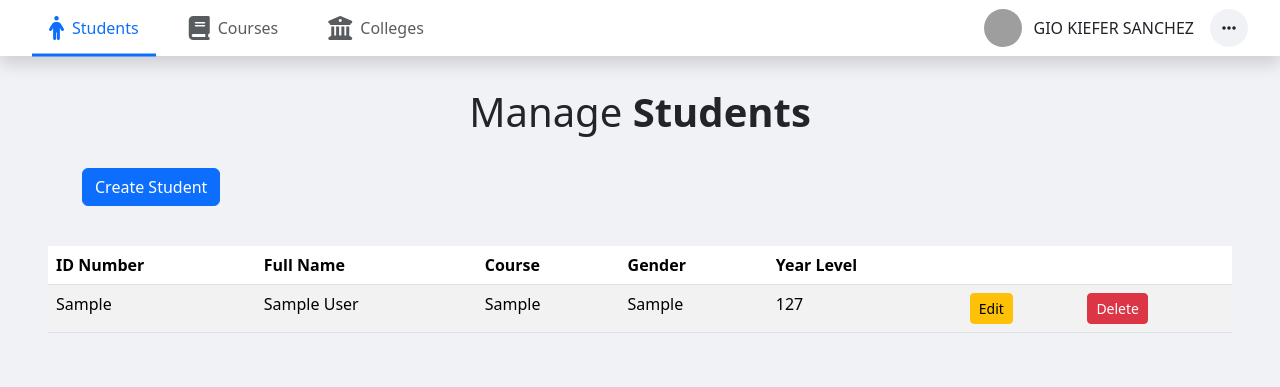
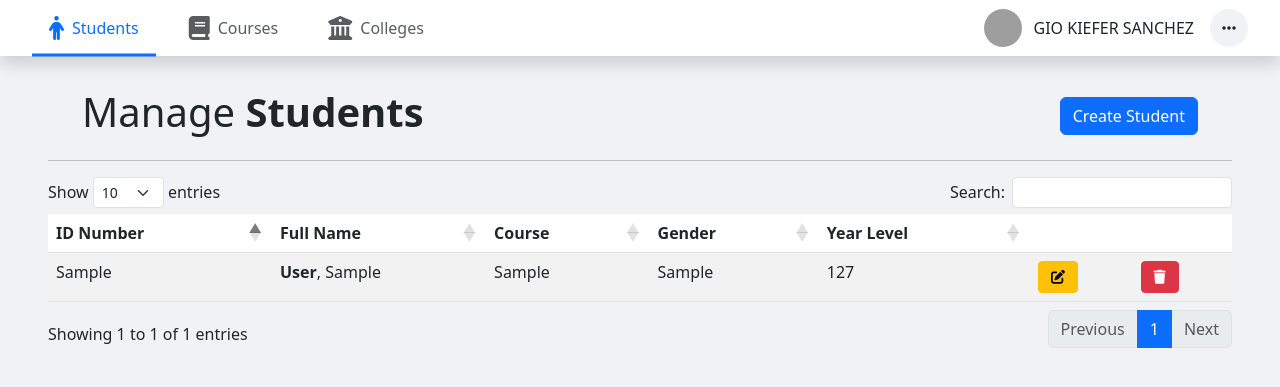
Before and after one commit to giosanchez0208/ssis, a Flask app: page /students in a window 1280 px wide. Shown: the top 387 px of the page. Run offline with Flask 3, Linux system fonts and the light colour scheme; tables that the repository leaves empty hold one stand-in row (values such as "Sample post"); parts of the project's set-up code (start-up, migrations or seed data) failed here and were passed over; some libraries are stand-ins or nearby versions; grey boxes are pictures that could not be loaded.

Commit message:
Data Table Enhanced

```diff
--- a/app/static/js/student.js
+++ b/app/static/js/student.js
@@ -1,3 +1,20 @@
+$(document).ready(function() {
+    $('#student_table').DataTable({
+        columnDefs: [
+            { orderable: false, targets: [-2] },
+            { orderable: false, targets: [-1] }
+        ],
+        initComplete: function(settings, json) {
+            $('.dataTables_filter input')
+                .filter(function() {
+                    return this.name === 'search';
+                })
+                .attr('placeholder', 'Search...');
+        }
+    });
+});
+
+
 // Show the custom gender field if "Custom" is selected
 const customRadio = document.getElementById('custom');
 const customGenderField = document.getElementById('customGenderField');
--- a/app/templates/students.html
+++ b/app/templates/students.html
@@ -11,6 +11,8 @@
         crossorigin="anonymous" referrerpolicy="no-referrer" />
     <!-- Bootstrap CSS -->
     <link href="https://cdn.jsdelivr.net/npm/bootstrap@5.3.0-alpha1/dist/css/bootstrap.min.css" rel="stylesheet">
+    <link href="https://cdnjs.cloudflare.com/ajax/libs/twitter-bootstrap/5.3.0/css/bootstrap.min.css" rel="stylesheet">
+    <link href="https://cdn.datatables.net/2.1.8/css/dataTables.bootstrap5.css" rel="stylesheet">
     <title>Homepage</title>
 </head>
 
@@ -18,12 +20,20 @@
 
     <!-- ========== Main Data Table ========== -->
     <div class="bg-gray p-5 mt-4">
-        <div class="">
         <div class="container my-3">
-                <h1 class="text-center"> Manage <b>Students</b></h1>
-                <button class="btn btn-primary my-4" data-bs-toggle="modal" data-bs-target="#createModal">Create
+            <div class="row align-items-center">
+                <div class="col">
+                    <h1>Manage <b>Students</b></h1>
+                    <!-- Removed text-left since default is left aligned -->
+                </div>
+                <div class="col-auto">
+                    <!-- Use col-auto to take up only necessary space -->
+                    <button class="btn btn-primary" data-bs-toggle="modal" data-bs-target="#createModal">Create
                         Student</button>
                 </div>
+            </div>
+        </div>
+        <hr />
         <table id="student_table" class="table table-striped" style="width:100%">
             <thead>
                 <tr>
@@ -40,19 +50,27 @@
                 {% for student in students %}
                 <tr>
                     <td>{{ student.id_num }}</td>
-                        <td>{{ student.first_name }} {{ student.last_name }}</td>
+                    <td><b>{{ student.last_name }}</b>, {{ student.first_name }}</td>
                     <td>{{ student.course }}</td>
                     <td>{{ student.gender }}</td>
                     <td>{{ student.year_level }}</td>
-                        <td><button class="btn btn-warning btn-sm edit-btn" data-bs-toggle="modal"
-                                data-bs-target="#editModal" data-id="{{ student.id_num }}">Edit</button></td>
-                        <td><a href="{{ url_for('delete', id_num=student.id_num) }}" class="btn btn-danger btn-sm"
-                                onclick="return confirm('Are you sure you want to delete this student?');">Delete</a>
+                    <td>
+                        <button class="btn btn-warning btn-sm edit-btn" data-bs-toggle="modal"
+                                data-bs-target="#editModal" data-id="{{ student.id_num }}">
+                            <i class="fas fa-edit p-1"></i> <!-- Edit icon -->
+                        </button>
+                    </td>
+                    <td>
+                        <button class="btn btn-danger btn-sm" onclick="window.location.href='{{ url_for('delete', id_num=student.id_num) }}'; return confirm('Are you sure you want to delete this student?');">
+                            <i class="fas fa-trash p-1"></i> <!-- Delete icon -->
+                        </button>
                     </td>
                 </tr>
                 {% endfor %}
             </tbody>
         </table>
+    </div>
+
     </div>
 
 
@@ -115,17 +133,14 @@
                         <!-- Gender Toggle Button Group -->
                         <div class="mb-3">
                             <label class="form-label">Gender</label>
-                                <div class="btn-group d-block" role="group"
-                                    aria-label="Basic radio toggle button group">
+                            <div class="btn-group d-block" role="group" aria-label="Basic radio toggle button group">
                                 <input type="radio" name="gender" id="male" value="Male" required class="btn-check">
                                 <label class="btn btn-outline-primary" for="male">Male</label>
 
-                                    <input type="radio" name="gender" id="female" value="Female" required
-                                        class="btn-check">
+                                <input type="radio" name="gender" id="female" value="Female" required class="btn-check">
                                 <label class="btn btn-outline-primary" for="female">Female</label>
 
-                                    <input type="radio" name="gender" id="custom" value="Custom" required
-                                        class="btn-check">
+                                <input type="radio" name="gender" id="custom" value="Custom" required class="btn-check">
                                 <label class="btn btn-outline-primary" for="custom">Custom</label>
                             </div>
 
@@ -161,7 +176,8 @@
                             <!-- ID Number (read-only) -->
                             <div class="mb-3">
                                 <label for="editIdNumber" class="form-label">ID Number</label>
-                                    <input type="text" name="idNumber" class="form-control" id="editIdNumber" readonly>
+                                <input type="text" name="idNumber" class="form-control" id="editIdNumber" readonly
+                                    disabled>
                             </div>
 
                             <!-- First Name and Last Name (side by side) -->
@@ -173,8 +189,7 @@
                                 </div>
                                 <div style="flex: 1;">
                                     <label for="editLastName" class="form-label">Last Name</label>
-                                        <input type="text" name="lastName" class="form-control" id="editLastName"
-                                            required>
+                                    <input type="text" name="lastName" class="form-control" id="editLastName" required>
                                 </div>
                             </div>
 
@@ -285,12 +300,14 @@
             <li><a class="dropdown-item" href="#">Log out</a></li>
         </ul>
     </div>
-        <script src="https://code.jquery.com/jquery-3.6.0.min.js"></script>
+
+    <script src="https://code.jquery.com/jquery-3.7.1.js"></script>
+    <script src="https://cdnjs.cloudflare.com/ajax/libs/twitter-bootstrap/5.3.0/js/bootstrap.bundle.min.js"></script>
     <script src="https://cdnjs.cloudflare.com/ajax/libs/jquery.inputmask/5.0.7/jquery.inputmask.min.js"></script>
+    <script src="https://cdn.datatables.net/2.1.8/js/dataTables.js"></script>
+    <script src="https://cdn.datatables.net/2.1.8/js/dataTables.bootstrap5.js"></script>
     <script src="static/js/main.js"></script>
     <script src="static/js/student.js"></script>
-        <script src="https://cdn.jsdelivr.net/npm/bootstrap@5.3.0-alpha1/dist/js/bootstrap.bundle.min.js"></script>
-
 
 </body>
 
```
Also changed, not shown: app/static/css/main.css (+27 -4 lines). Lines whose indentation alone changed are shown as unchanged.
